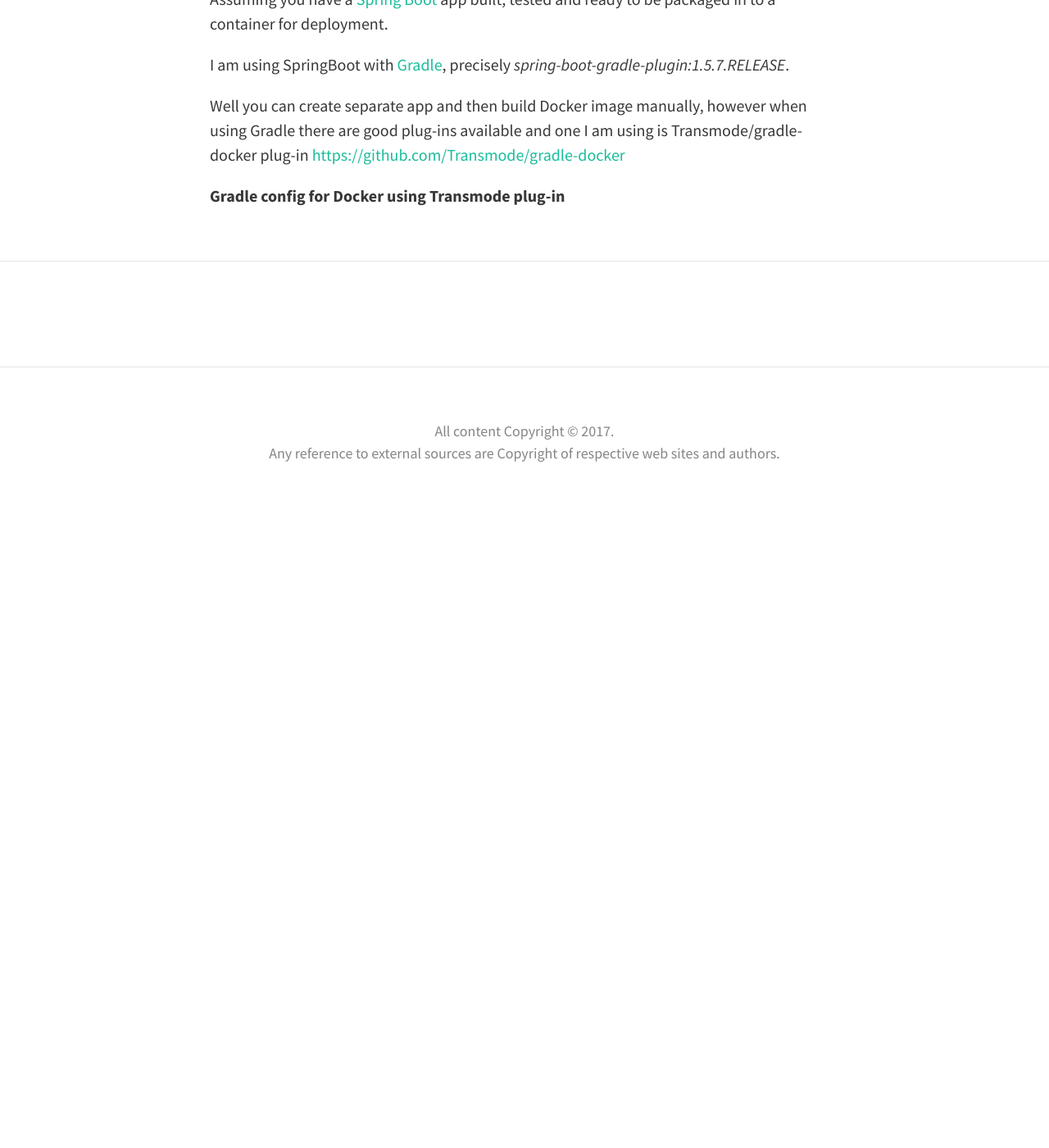
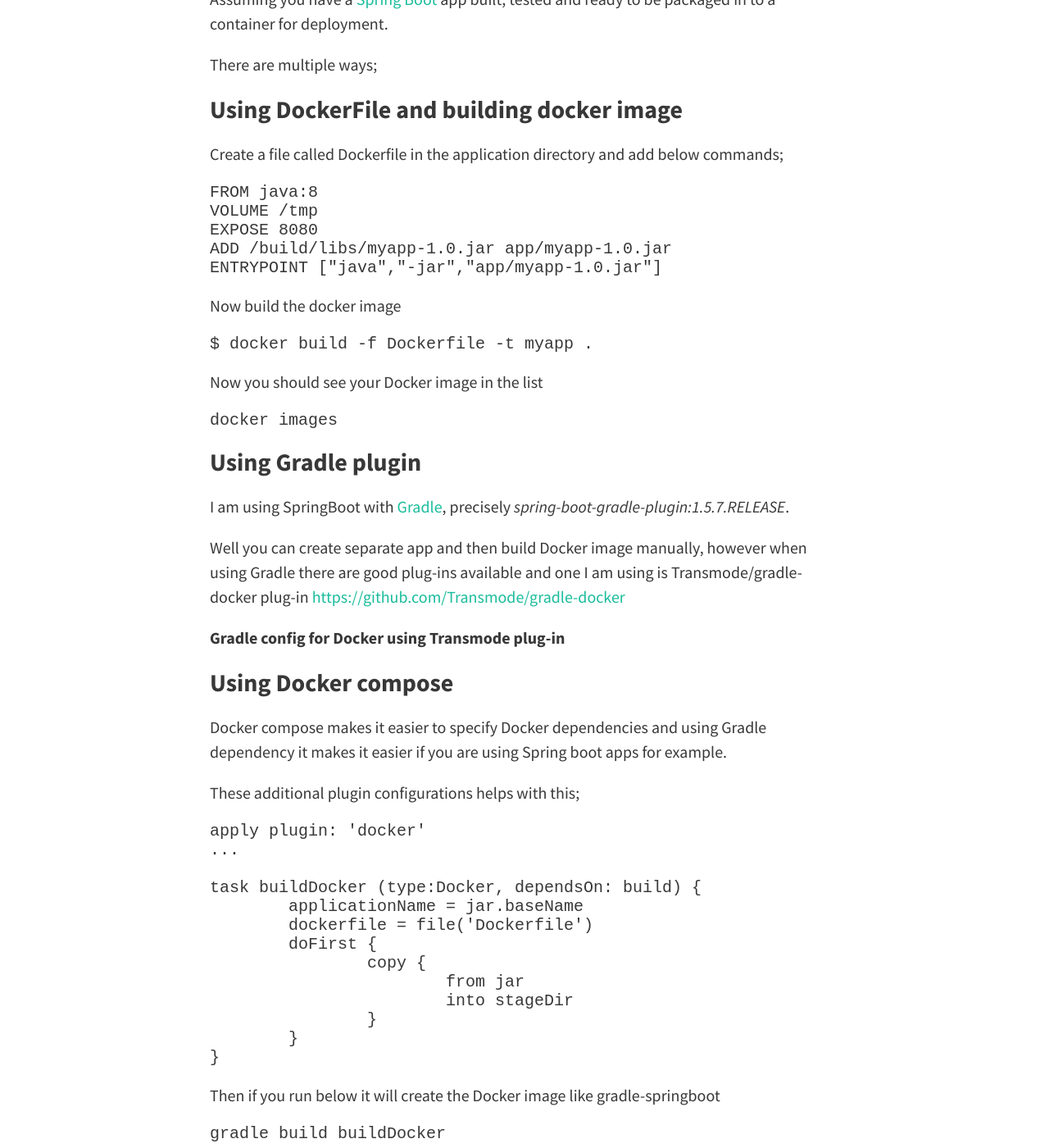
Before and after one commit to manmohanp/manmohanp.github.io, a Jekyll site: the page built from _posts/2017-10-01-Dockerizing-Spring-Boot-microservice-application.md, in a window 1280 px wide and 1400 px high, scrolled down 398 px. Shown: the whole window at 82% size. Built offline with Jekyll 4.4.1, drawn with Linux system fonts in a browser that asks for light colours; nearby versions of some CDN libraries; comment, search, counter and statistics services are not loaded; before the commit the page ends 1028 px from its top, so only the background shows below that; some of the changed text lies outside the part shown.

Commit message:
added multiple options

````diff
--- a/_posts/2017-10-01-Dockerizing-Spring-Boot-microservice-application.md
+++ b/_posts/2017-10-01-Dockerizing-Spring-Boot-microservice-application.md
@@ -6,8 +6,87 @@
 
 Assuming you have a [Spring Boot](https://projects.spring.io/spring-boot/) app built, tested and ready to be packaged in to a container for deployment.
 
+There are multiple ways;
+
+### Using DockerFile and building docker image
+
+Create a file called Dockerfile in the application directory and add below commands;
+
+```
+FROM java:8
+VOLUME /tmp
+EXPOSE 8080
+ADD /build/libs/myapp-1.0.jar app/myapp-1.0.jar
+ENTRYPOINT ["java","-jar","app/myapp-1.0.jar"]
+```
+
+Now build the docker image
+```
+$ docker build -f Dockerfile -t myapp .
+```
+Now you should see your Docker image in the list
+```
+docker images
+```
+
+### Using Gradle plugin
+
 I am using SpringBoot with [Gradle](https://gradle.org/), precisely *spring-boot-gradle-plugin:1.5.7.RELEASE*.
 
 Well you can create separate app and then build Docker image manually, however when using Gradle there are good plug-ins available and one I am using is Transmode/gradle-docker plug-in [https://github.com/Transmode/gradle-docker](https://github.com/Transmode/gradle-docker)
 
 **Gradle config for Docker using Transmode plug-in**
+
+### Using Docker compose
+
+Docker compose makes it easier to specify Docker dependencies and using Gradle dependency it makes it easier if you are using Spring boot apps for example.
+
+These additional plugin configurations helps with this;
+```
+apply plugin: 'docker'
+...
+
+task buildDocker (type:Docker, dependsOn: build) {
+	applicationName = jar.baseName
+	dockerfile = file('Dockerfile')
+	doFirst {
+		copy {
+			from jar
+			into stageDir
+		}
+	}
+}
+```
+Then if you run below it will create the Docker image like gradle-springboot
+
+```
+gradle build buildDocker
+```
+Then we add a Docker compose file docker-compose.yml in the project directory where we can specify any docker dependencies/linking;
+
+```
+'# docker-compose.yml
+version: '3'
+
+services:
+  docker-backendservice:
+    image: backendservice:latest
+
+  spring-boot-jpa-docker-webapp:
+    image: gradle-springboot
+    depends_on:
+      - docker-backendservice
+    ports:
+      - 8080:8080
+
+```
+Then by running below we can see that two containers are created and linked;
+```
+docker-compose up
+```
+
+----
+Once docker image is ready, you can run as below;
+```
+$ docker run -t --name myapp -p 8080:8080 myapp
+```
````
